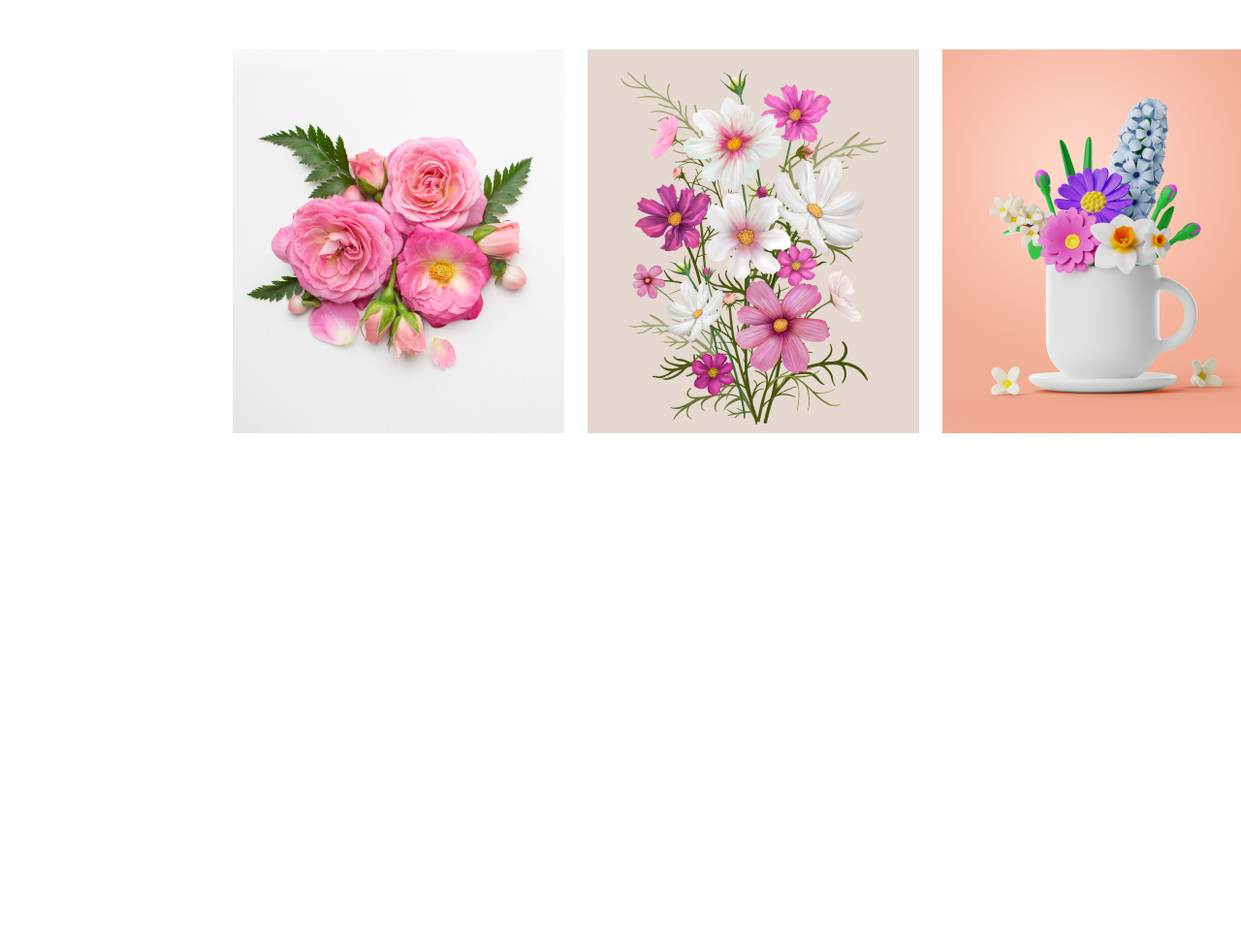
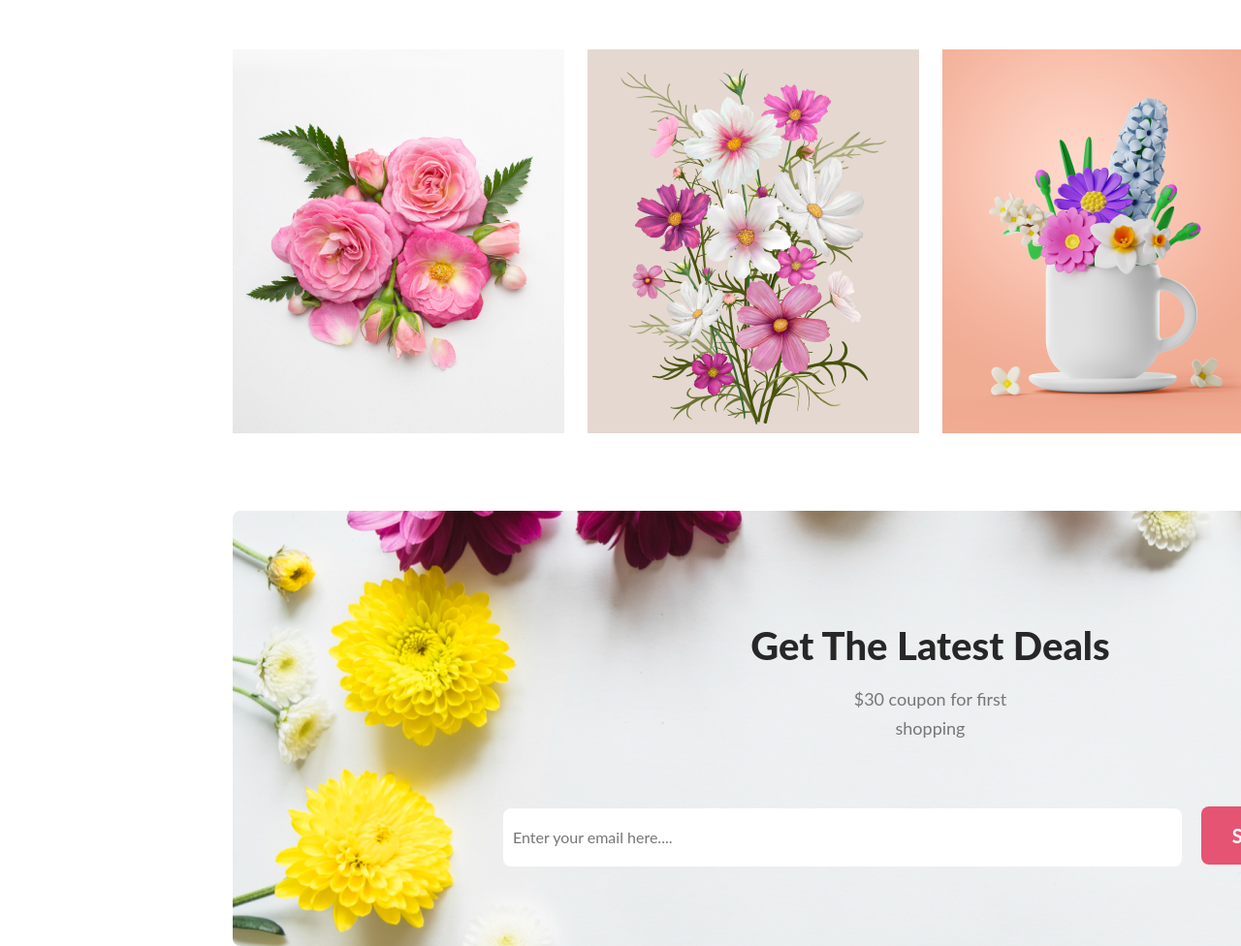
Before and after one commit to Scentac/assignment-1-flower-shop, a plain HTML site: page index.html in a window 1280 px wide. Shown: the part 4567-5543 px from the top of the page at 97% size. Before the commit the page ends 5018 px from the top, so only its background shows below. Drawn offline with Linux system fonts and the light colour scheme.

Commit message:
done with last main section

```diff
--- a/index.html
+++ b/index.html
@@ -100,6 +100,16 @@
                 </div>
             </div>
         </section>
+        <section>
+            <div class="latest-deals">
+                    <div class="banner-info">
+                        <h1>Get The Latest Deals</h1>
+                <p>$30 coupon for first shopping</p>
+                <input class="email-text" placeholder="Enter your email here...." type="email">
+                <button>Subscribe</button>
+                    </div>
+            </div>
+        </section>
     </main>
     <footer>
 
--- a/styles/style.css
+++ b/styles/style.css
@@ -5,6 +5,9 @@
 body {
     margin: 0px;
     padding: 0px;
+    width: 100%;
+    height: 100%;
+    overflow-x: hidden;
 }
 
 .banner-container {
@@ -265,6 +268,7 @@ body {
     justify-content: space-around;
     align-items: center;
 }
+
 .instagram-title {
     color: #272727;
     text-align: center;
@@ -276,6 +280,7 @@ body {
     margin-bottom: 24px;
     margin-top: 128px;
 }
+
 .instagram-text {
     color: rgba(39, 39, 39, 0.60);
     font-family: Lato;
@@ -289,28 +294,108 @@ body {
     margin-right: 663px;
     margin-bottom: 48px;
 }
+
 .instagram-pic {
     display: flex;
     width: 342px;
-height: 396px;
+    height: 396px;
 }
+
 .photo-1 {
     margin-left: 240px;
     margin-top: 48px;
     margin-right: 24px;
 }
+
 .photo-2 {
 
     margin-top: 48px;
     margin-right: 24px;
 }
+
 .photo-3 {
 
     margin-top: 48px;
     margin-right: 24px;
 }
+
 .photo-4 {
 
     margin-top: 48px;
-    margin-right: 24px;
+    margin-right: 240px;
 }
+
+.latest-deals {
+    width: 1440px;
+    height: 449px;
+    background-image: url('../Rectangle\ 9.png');
+    background-position: center;
+    margin-right: 240px;
+    margin-left: 240px;
+    margin-top: 128px;
+    text-align: center;
+    align-items: center;
+    display: flex;
+}
+
+.banner-info h1{
+    margin-left: 533px;
+    margin-right: 534px;
+    margin-bottom: 16px;
+    color: #272727;
+text-align: center;
+font-family: Lato;
+font-size: 40px;
+font-style: normal;
+font-weight: 800;
+line-height: normal;
+}
+.banner-info p {
+    margin-left: 604px;
+    margin-right: 605px;
+    margin-top: 16px;
+    color: rgba(39, 39, 39, 0.60);
+text-align: center;
+font-family: Lato;
+font-size: 18px;
+font-style: normal;
+font-weight: 400;
+line-height: 30px;
+}
+.banner-info input {
+    margin-right: 16px;
+    margin-left: 275px;
+    width: 680px;
+height: 40px;
+flex-shrink: 0;
+border-radius: 8px;
+background: #FFF;
+border: none;
+color: rgba(39, 39, 39, 0.60);
+font-family: Lato;
+font-size: 16px;
+font-style: normal;
+font-weight: 400;
+line-height: normal;
+
+}
+.banner-info button {
+    margin-top: 48px;
+    margin-right: 287px;
+    width: 150px;
+height: 60px;
+flex-shrink: 0;
+border-radius: 8px;
+background: #E55473;
+border: none;
+color: #FFF;
+font-family: Lato;
+font-size: 20px;
+font-style: normal;
+font-weight: 700;
+line-height: normal;
+}
+
+.email-text {
+    padding: 10px;
+}
```
Also changed, not shown: Rectangle 9.png (added).
